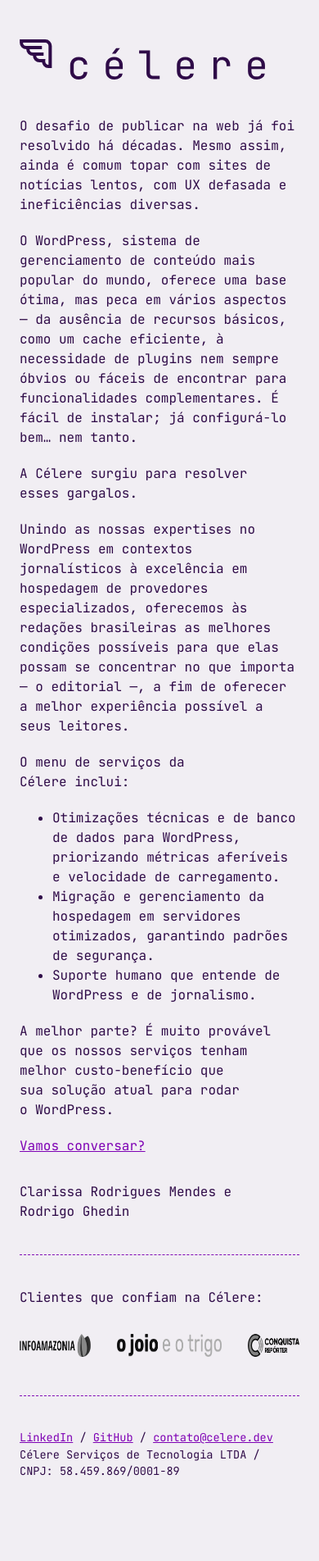
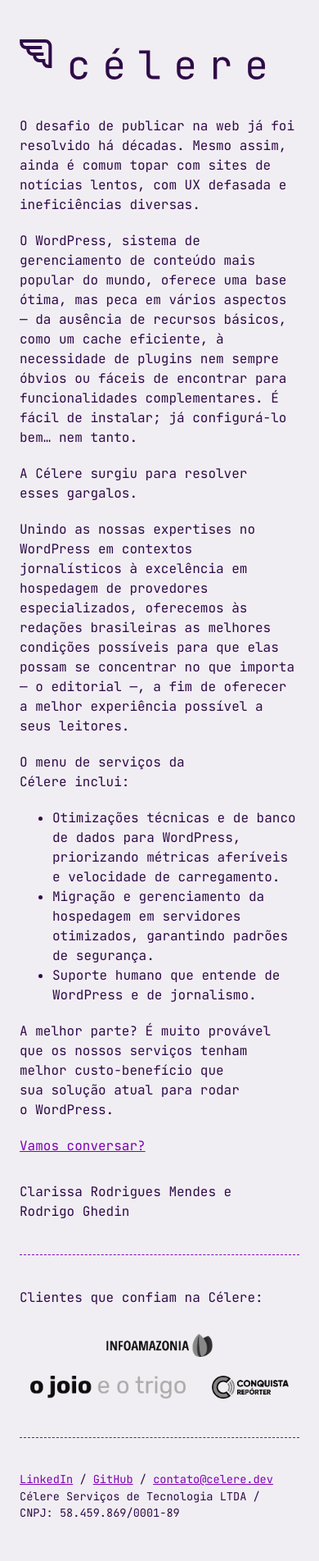
Before and after one commit to celere-dev/site, a Jekyll site: the page built from index.md, in a window 390 px wide. Shown: the whole page at 82% size. Built offline with Jekyll 4.4.1, drawn with Linux system fonts in a browser that asks for light colours; before the commit the page ends 1853 px from its top, so only the background shows below that.

Commit message:
Ajustes para telas pequenas

```diff
--- a/assets/style/style.css
+++ b/assets/style/style.css
@@ -104,12 +104,19 @@ footer p:last-child,
 .lista-clientes {
 	display: flex;
 	list-style: none;
-	column-gap: 2rem;
+	gap: 1rem 2rem;
 	justify-content: space-between;
+	flex-wrap: wrap;
 	padding-inline: 0;
 }
 .lista-clientes li {
 	margin: 0;
+}
+
+@media (max-width: 640px) {
+	.lista-clientes {
+		justify-content: center;
+	}
 }
 
 footer {
```
